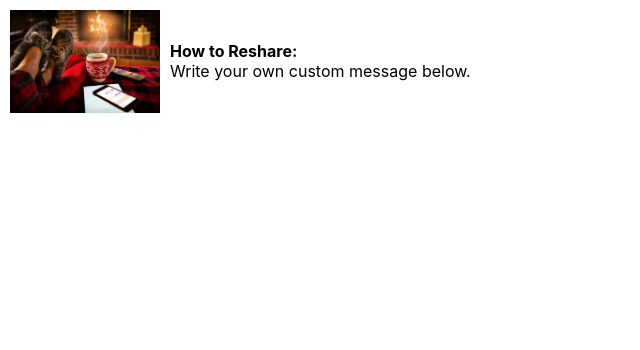
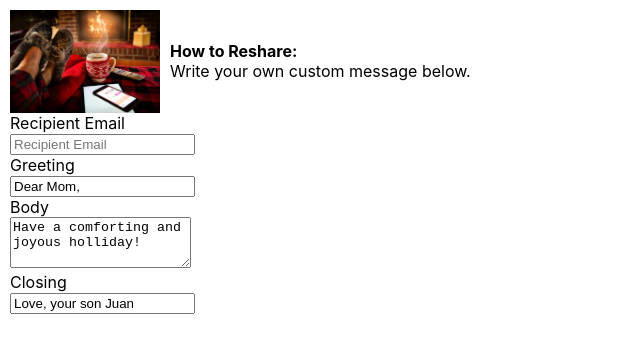
Before and after one commit to luceroweb/ecard, a React (Create React App) app: page / in a window 1280 px wide. Both pictures are taken after a click on the button "Reshare This Card". Shown: the top 350 px of the page, without its empty margins (0-640 px from the left). Built offline with nearby package versions, Linux system fonts and the light colour scheme.

Commit message:
feat(customize form): add customize form fields #9

```diff
--- a/src/App.js
+++ b/src/App.js
@@ -4,6 +4,7 @@ import CustomizeMessage from './Components/CustomizeMessage';
 import { useState } from 'react';
 
 function App() {
+  const [email, setEmail] = useState('');
   const [greeting, setGreeting] = useState('Dear Mom,');
   const [body, setBody] = useState('Have a comforting and joyous holliday!');
   const [closing, setClosing] = useState('Love, your son Juan');
@@ -12,7 +13,16 @@ function App() {
   return (
     <>
     {customize
-      ? <CustomizeMessage />
+      ? <CustomizeMessage
+        email={email}
+        setEmail={setEmail}
+        greeting={greeting}
+        setGreeting={setGreeting}
+        body={body}
+        setBody={setBody}
+        closing={closing}
+        setClosing={setClosing}
+      />
       : <GreetingCard
         greeting={greeting}
         body={body}
--- a/src/Components/CustomizeMessage.js
+++ b/src/Components/CustomizeMessage.js
@@ -1,6 +1,6 @@
 import coffee_and_slippers from '../images/coffee_and_slippers.webp';
 
-export default function CustomizeMessage() {
+export default function CustomizeMessage({ email, setEmail, greeting, setGreeting, body, setBody, closing, setClosing }) {
 
   return(
     <>
@@ -9,6 +9,54 @@ export default function CustomizeMessage() {
         <p><strong>How to Reshare:</strong><br />
         Write your own custom message below.</p>
       </div>
+      <form>
+
+        <div>
+          <label for="email">Recipient Email</label><br />
+          <input
+            name="email"
+            type="text"
+            value={email}
+            onChange={setEmail}
+            placeholder="Recipient Email"
+          />
+        </div>
+
+        <div>
+          <label for="greeting">Greeting</label><br />
+          <input
+            name="greeting"
+            type="text"
+            value={greeting}
+            onChange={setGreeting}
+            placeholder="Greeting"
+          />
+        </div>
+
+        <div>
+          <label for="body">Body</label><br />
+          <textarea
+            name="body"
+            value={body}
+            onChange={setBody}
+            placeholder="Body"
+            rows="3"
+          >
+          </textarea>
+        </div>
+
+        <div>
+          <label for="closing">Closing</label><br />
+          <input
+            name="closing"
+            type="text"
+            value={closing}
+            onChange={setClosing}
+            placeholder="Closing"
+          />
+        </div>
+
+      </form>
     </>
   )
 }
```
